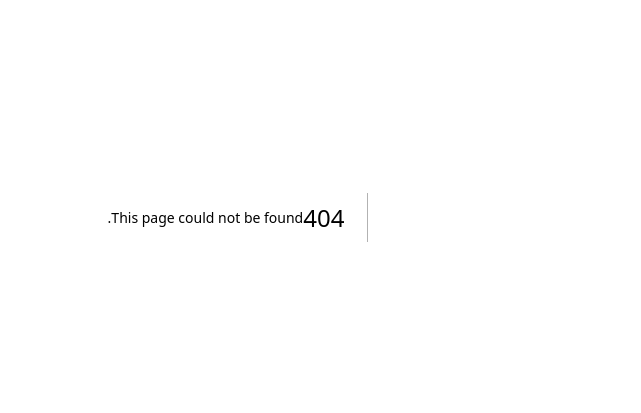
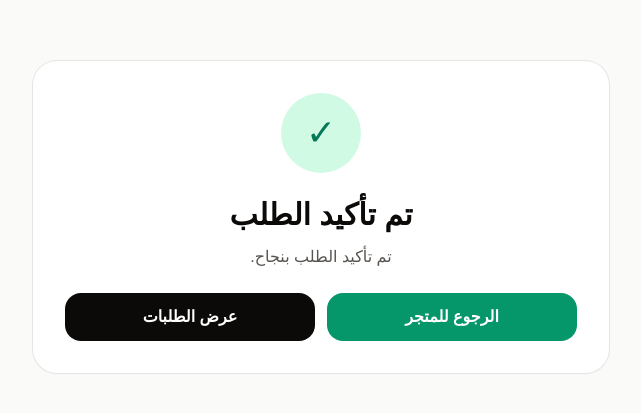
Before and after one commit to azizsoom/one-product-tabby-store, a Next.js app: page /payment/success in a window 1280 px wide. Before the commit this address had no page. Shown: the part 183-596 px from the top of the page, without its empty margins (434-1075 px from the left). Built offline with nearby package versions, Linux system fonts and the light colour scheme; no server answers.

Commit message:
Add Tabby payment success page

```diff
--- /dev/null
+++ b/app/payment/success/page.tsx
@@ -0,0 +1,46 @@
+import Link from 'next/link';
+import { createClient } from '@supabase/supabase-js';
+
+const supabaseUrl = process.env.NEXT_PUBLIC_SUPABASE_URL || '';
+const supabaseKey = process.env.NEXT_PUBLIC_SUPABASE_ANON_KEY || '';
+const db = createClient(supabaseUrl, supabaseKey);
+
+export default async function PaymentSuccessPage({ searchParams }: { searchParams: Promise<{ order_id?: string }> }) {
+  const params = await searchParams;
+  const orderId = params.order_id || '';
+  let updateMessage = 'تم تأكيد الطلب بنجاح.';
+
+  if (orderId) {
+    const { error } = await db
+      .from('orders')
+      .update({
+        payment_status: 'paid_test',
+        order_status: 'confirmed',
+      })
+      .eq('id', orderId);
+
+    if (error) {
+      updateMessage = 'تم الدفع في تابي، لكن تعذر تحديث حالة الطلب تلقائيًا: ' + error.message;
+    }
+  }
+
+  return (
+    <main className="flex min-h-screen items-center justify-center bg-stone-50 p-6 text-stone-950" dir="rtl">
+      <section className="w-full max-w-xl rounded-3xl bg-white p-8 text-center shadow-sm ring-1 ring-stone-200">
+        <div className="mx-auto flex h-20 w-20 items-center justify-center rounded-full bg-emerald-100 text-4xl text-emerald-700">✓</div>
+        <h1 className="mt-6 text-3xl font-black">تم تأكيد الطلب</h1>
+        <p className="mt-3 text-stone-600">{updateMessage}</p>
+        {orderId ? (
+          <div className="mt-6 rounded-2xl bg-stone-100 p-4 text-sm">
+            <p className="font-bold">رقم الطلب</p>
+            <p className="mt-1 break-all font-mono text-stone-700">{orderId}</p>
+          </div>
+        ) : null}
+        <div className="mt-6 grid gap-3 md:grid-cols-2">
+          <Link href="/" className="rounded-2xl bg-emerald-600 px-5 py-3 font-bold text-white hover:bg-emerald-700">الرجوع للمتجر</Link>
+          <Link href="/admin/orders" className="rounded-2xl bg-stone-950 px-5 py-3 font-bold text-white hover:bg-stone-800">عرض الطلبات</Link>
+        </div>
+      </section>
+    </main>
+  );
+}
```
